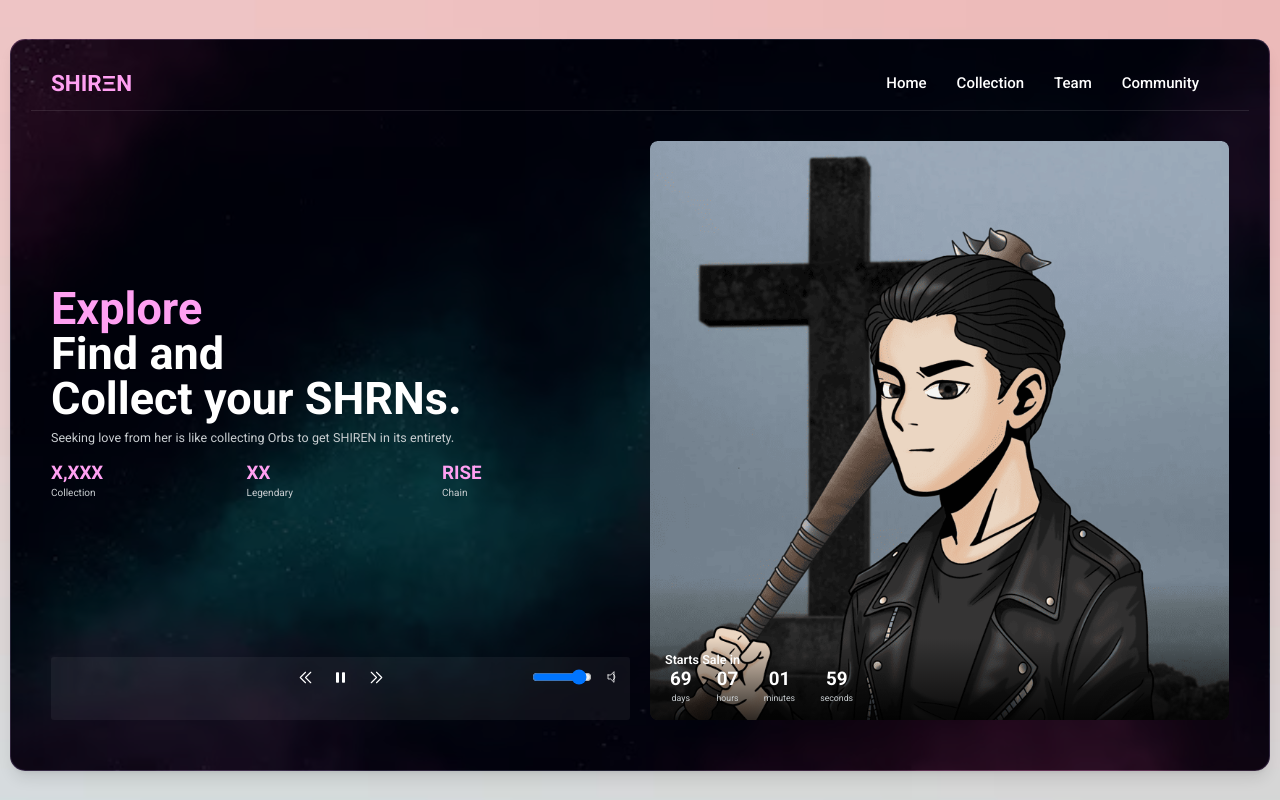
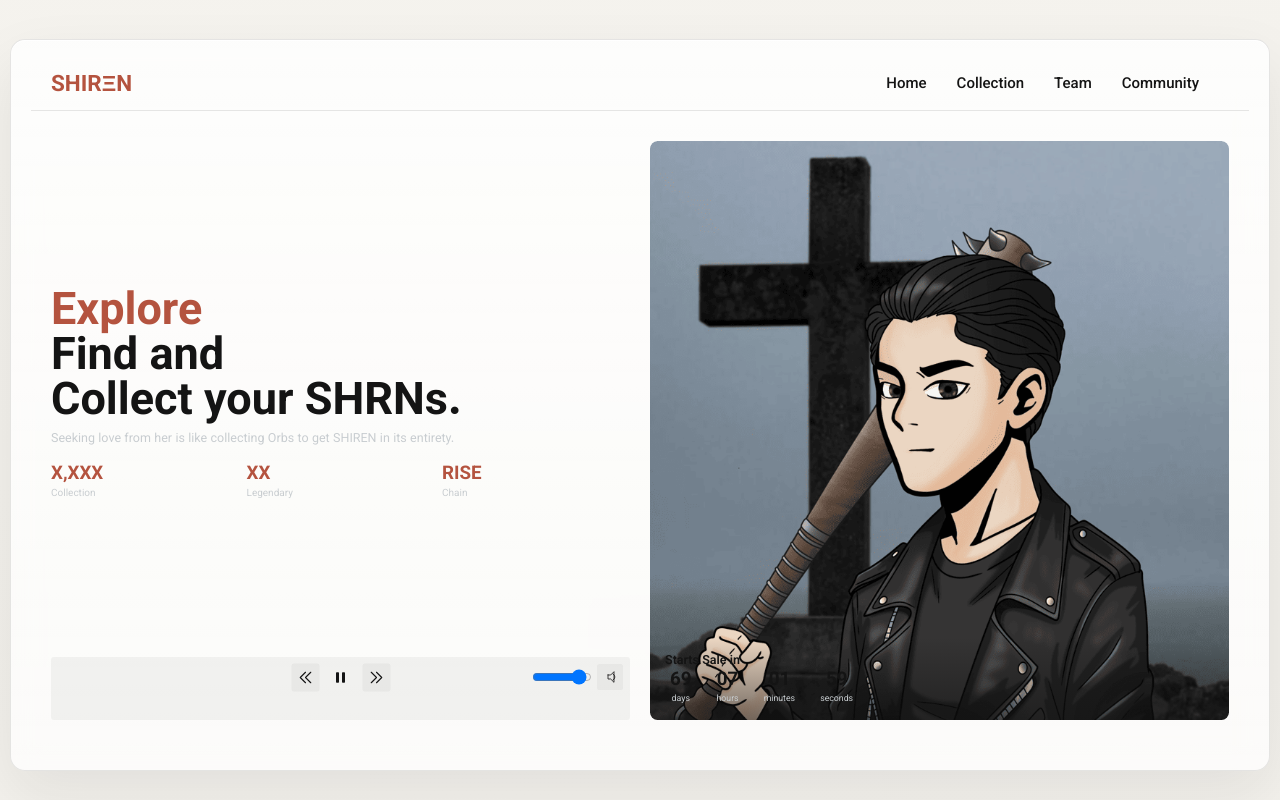
Before and after one commit to flxthesixth/shirennft, a Next.js app: page / in a window 1280 px wide. Shown: the top 800 px of the page. Built offline with nearby package versions, Linux system fonts and the light colour scheme.

Commit message:
design: refresh SHIREN with clean luxury white theme

```diff
--- a/src/app/containers/Loading.tsx
+++ b/src/app/containers/Loading.tsx
@@ -119,7 +119,7 @@ function Loading({ onFinished }: Props) {
       {showLoading && (
         <>
           <motion.div
-            className="fixed left-0 top-0 z-50 h-full w-full cursor-none overflow-hidden bg-white text-black"
+            className="shiren-loader fixed left-0 top-0 z-50 h-full w-full cursor-none overflow-hidden bg-white text-black"
             initial={{ opacity: 0 }}
             animate={{ opacity: 1 }}
             exit={{ opacity: 0 }}
--- a/src/app/containers/Section1.tsx
+++ b/src/app/containers/Section1.tsx
@@ -505,13 +505,13 @@ function Section1({ onSelect, discordUrl, skipIntroDelay = false, isInitialLoad
   }, [])
 
   return (
-    <div className="relative w-full md:min-h-screen z-10 overflow-visible bg-[url('/bg3.jpg')] bg-cover bg-center">
+    <div className="shiren-shell relative w-full md:min-h-screen z-10 overflow-visible bg-[url('/bg3.jpg')] bg-cover bg-center">
       {/* <Frame /> removed as requested */}
       {/* Loading is handled at the page level to control initial handoff; do not render Loading here */}
 
       <div className="container mx-auto px-4 py-6 flex items-center justify-center md:min-h-screen">
-        <div ref={containerRef} className="relative bg-[url('/bg1.avif')] bg-cover bg-center backdrop-blur-md rounded-3xl border border-white/10 shadow-lg mt-4 overflow-visible p-6 md:p-8">
-          <div className="absolute inset-0 bg-black/50 rounded-3xl pointer-events-none" />
+        <div ref={containerRef} className="shiren-panel relative bg-[url('/bg1.avif')] bg-cover bg-center backdrop-blur-md rounded-3xl border border-white/10 shadow-lg mt-4 overflow-visible p-6 md:p-8">
+          <div className="shiren-panel-veil absolute inset-0 rounded-3xl pointer-events-none" />
 
           {/* Navigation Bar */}
           <nav className="border-b border-white/10 relative z-10">
@@ -760,7 +760,7 @@ function Section1({ onSelect, discordUrl, skipIntroDelay = false, isInitialLoad
       {/* <div className="mt-6"><ScrollBasedVelocityDemo /></div> */}
       <br/> <br/>
       <div className="container mx-auto px-4 py-6 items-center justify-center">
-        <div className="relative bg-[url('/bg1.avif')] bg-cover bg-center backdrop-blur-md rounded-3xl border border-white/10 shadow-lg mt-4 overflow-visible p-4 md:p-8">
+        <div className="shiren-panel relative bg-[url('/bg1.avif')] bg-cover bg-center backdrop-blur-md rounded-3xl border border-white/10 shadow-lg mt-4 overflow-visible p-4 md:p-8">
           <div className="absolute inset-0 bg-black/50 rounded-3xl pointer-events-none" />
           <div className="md:flex-1 md:flex md:flex-col md:justify-center md:items-center text-center relative z-10">
             <h5 className="text-xl sm:text-2xl md:text-4xl font-semibold mb-1 max-w-4xl">
--- a/src/app/containers/Section2.tsx
+++ b/src/app/containers/Section2.tsx
@@ -11,7 +11,7 @@ export default function Section2({ onBack }: Props) {
 
 
   return (
-    <div className="relative z-20 bg-black overflow-visible md:overflow-hidden md:min-h-screen">
+    <div className="shiren-clean relative z-20 bg-black overflow-visible md:overflow-hidden md:min-h-screen">
       <div className="banner relative">
         {/* overlay is transparent on white background */}
         <div className="absolute inset-0 bg-transparent pointer-events-none z-20" />
--- a/src/app/containers/Section3.tsx
+++ b/src/app/containers/Section3.tsx
@@ -29,7 +29,7 @@ export default function Section3({ onBack }: Props) {
   ]
 
   return (
-    <div className="flex flex-col items-center justify-center z-20 bg-black md:min-h-screen">
+    <div className="shiren-clean flex flex-col items-center justify-center z-20 bg-black md:min-h-screen">
       <div className="w-full max-w-6xl px-4 md:px-6 py-10 md:py-16">
         <div className="mb-6 md:mb-8 text-center">
           <h2 className="text-2xl md:text-4xl font-bold text-white">MEET THE TEAM</h2>
--- a/src/app/containers/Section4.tsx
+++ b/src/app/containers/Section4.tsx
@@ -14,7 +14,7 @@ export default function Section4() {
   ]
 
   return (
-    <main className="min-h-screen bg-black text-white flex items-center justify-center py-16">
+    <main className="shiren-clean min-h-screen bg-black text-white flex items-center justify-center py-16">
         <motion.div className="w-full max-w-7xl px-6" initial={{ opacity: 0, y: 10 }} animate={{ opacity: 1, y: 0 }} transition={{ duration: 0.45 }}>
           <div className="relative mb-10 md:mb-12">
             <h1 className="text-4xl md:text-5xl font-bold text-center">Ticket Pass</h1>
--- a/src/app/layout.tsx
+++ b/src/app/layout.tsx
@@ -35,7 +35,7 @@ export default function RootLayout({
         <link rel="icon" type="image/png" sizes="16x16" href="/icon-256.png" />
         <link rel="shortcut icon" href="/icon-256.png" />
         <link rel="apple-touch-icon" href="/icon-256.png" />
-        <meta name="theme-color" content="#000000" />
+        <meta name="theme-color" content="#f6f4ef" />
       </head>
       <body className={vazirmatn.className}>
         <AudioProvider>{children}</AudioProvider>
--- a/src/app/page.tsx
+++ b/src/app/page.tsx
@@ -70,7 +70,7 @@ export default function Home() {
     <main>
       {/* Immediate lightweight overlay to prevent Section1 flash before the Loading component mounts */}
       {isInitialPageLoad && (
-        <div className="fixed inset-0 z-50 bg-white" aria-hidden />
+        <div className="fixed inset-0 z-50 shiren-loadflash" aria-hidden />
       )}
       {/* keep loading visible until Loading calls onFinished */}
       {isInitialPageLoad && (
--- a/src/styles/globals.css
+++ b/src/styles/globals.css
@@ -9,7 +9,195 @@ html {
 
 body {
   overflow-x: hidden;
+  color: #141414;
+}
+
+/* ============================================================
+   SHIREN — Clean Luxury White theme
+   Ivory gallery surfaces, warm black type, soft platinum
+   hairlines, rose accent. Scoped via theme classes; no
+   changes to markup structure or behavior.
+   ============================================================ */
+
+/* Page shell: ivory wash over the photographic bg */
+.shiren-shell {
+  background-color: #f6f4ef;
+  background-blend-mode: luminosity;
+}
+.shiren-shell::before {
+  content: '';
+  position: absolute;
+  inset: 0;
+  pointer-events: none;
+  background: linear-gradient(180deg, rgba(246,244,239,0.96) 0%, rgba(246,244,239,0.88) 40%, rgba(246,244,239,0.97) 100%);
+  z-index: 0;
+}
+.shiren-shell > * {
+  position: relative;
+  z-index: 1;
+}
+
+/* Glass panels: frosted white cards with hairline borders */
+.shiren-panel {
+  background: rgba(255,255,255,0.72);
+  border: 1px solid rgba(20,20,20,0.08);
+  box-shadow: 0 24px 60px rgba(20,20,20,0.08), 0 1px 0 rgba(255,255,255,0.9) inset;
+  backdrop-filter: blur(14px) saturate(1.1);
+  -webkit-backdrop-filter: blur(14px) saturate(1.1);
+}
+.shiren-panel-veil {
+  background: linear-gradient(180deg, rgba(255,255,255,0.35), rgba(255,255,255,0));
+}
+
+/* Text + accents inside themed areas */
+.shiren-shell,
+.shiren-clean {
+  color: #141414;
+}
+.shiren-shell .text-white,
+.shiren-clean .text-white,
+.shiren-shell .welcome.text-white {
+  color: #141414;
+}
+.shiren-shell .text-\[\#ffa0f2\],
+.shiren-clean .text-\[\#ffa0f2\] {
+  color: #b4533f;
+}
+.shiren-shell .text-\[hsl\(203,8%,80%\)\],
+.shiren-clean .text-\[hsl\(203,8%,80%\)\] {
+  color: rgba(20,20,20,0.62);
+}
+.shiren-shell .hover\:text-\[hsl\(203,71%,60%\)\]:hover,
+.shiren-clean .hover\:text-\[hsl\(203,71%,60%\)\]:hover {
+  color: #b4533f;
+}
+.shiren-shell .border-white\/10,
+.shiren-shell .border-white\/6 {
+  border-color: rgba(20,20,20,0.1);
+}
+
+/* Collection/Team pages: solid ivory, no black wash */
+.shiren-clean {
+  background: #f6f4ef;
+}
+
+/* Countdown veil over featured NFT: keep legible on light card */
+.shiren-shell .bg-gradient-to-t.from-black\/80 {
+  background: linear-gradient(180deg, rgba(20,20,20,0) 0%, rgba(20,20,20,0.55) 100%);
+}
+
+/* Wallet sidebar scrims and modal surfaces */
+.shiren-shell .bg-black\/40,
+.shiren-shell .bg-black\/60,
+.shiren-shell .bg-black\/10 {
+  background-color: rgba(20,20,20,0.55);
+}
+.shiren-shell .bg-\[\#0b0b0d\] {
+  background: #ffffff;
+  color: #141414;
+}
+.shiren-shell .bg-white\/6,
+.shiren-shell .bg-white\/5,
+.shiren-shell .bg-white\/3 {
+  background-color: rgba(20,20,20,0.045);
+}
+.shiren-shell .disabled\:opacity-40:disabled {
+  opacity: 0.4;
+}
+
+/* Faucet button: warm rose instead of neon purple */
+.faucet-glow {
+  --glow-color: rgb(180, 83, 63);
+  --glow-spread-color: rgba(180, 83, 63, 0.28);
+  --enhanced-glow-color: rgb(214, 128, 108);
+  --btn-color: rgb(180, 83, 63);
   color: #fff;
+  text-shadow: none;
+}
+
+/* Section2/3 cards: light overlays so art stays vivid on ivory */
+.shiren-clean .flex-card::after {
+  background: rgba(20,20,20,0.28);
+}
+.shiren-clean .flex-card:hover::after {
+  background: rgba(20,20,20,0.08);
+}
+.shiren-clean .overlay {
+  background: rgba(20,20,20,0.32);
+}
+.shiren-clean .flex-card:hover .overlay {
+  background: rgba(20,20,20,0.1);
+}
+.shiren-clean .flex-cards:not(:hover) .flex-card {
+  box-shadow: 0 18px 44px rgba(20,20,20,0.1);
+}
+
+/* COMING SOON headline: warm black with soft gold, no glow halo */
+.glow-text {
+  color: #141414;
+  letter-spacing: 0.1em;
+  animation: none;
+  text-shadow: none;
+  -webkit-text-stroke: 0;
+}
+.glow-text::after {
+  display: none;
+}
+.banner .content h1 {
+  color: #141414;
+}
+.banner .content h1::after {
+  -webkit-text-stroke: 1px rgba(20,20,20,0.35);
+}
+.banner .slider .item img {
+  box-shadow: 0 30px 80px rgba(20,20,20,0.16), 0 10px 30px rgba(20,20,20,0.08) inset;
+}
+.banner .slider .item:hover img {
+  filter: brightness(1.03) saturate(1.04);
+  box-shadow: 0 34px 90px rgba(20,20,20,0.2), 0 12px 36px rgba(20,20,20,0.1) inset;
+}
+.banner .slider .item::after {
+  background: radial-gradient(circle at 50% 40%, rgba(180,83,63,0.05), rgba(180,83,63,0.02) 35%, transparent 40%);
+}
+.banner .slider .item:hover::after {
+  opacity: 0.5;
+}
+
+/* Ticket Pass card glow: champagne hairline instead of gold bloom */
+.rgb::after {
+  background: linear-gradient(135deg, rgba(180,83,63,0.4), rgba(20,20,20,0.12) 40%, rgba(180,83,63,0.4));
+  opacity: 0.35;
+}
+.card:hover::after {
+  opacity: 0.8;
+}
+.card:hover {
+  box-shadow: 0 30px 80px rgba(20,20,20,0.16);
+}
+.card .card-overlay {
+  background: linear-gradient(180deg, rgba(20,20,20,0) 0%, rgba(20,20,20,0.42) 60%, rgba(20,20,20,0.62) 100%);
+}
+
+/* Back button ring: rose hairline, monochrome rest */
+.ticket-pass-header .back-btn .outline {
+  background: #ffffff;
+  box-shadow: inset 0 0.2rem 0.4rem rgba(20,20,20,0.05), 0 8px 20px rgba(20,20,20,0.1);
+}
+.ticket-pass-header .back-btn .outline::before {
+  background: conic-gradient(from 180deg, #b4533f, #e0b9a8, #b4533f, #e0b9a8, #b4533f) 0% 50% / 200% 100%;
+}
+
+/* Loader: keep bright gallery flash, soften ring to warm black */
+.shiren-loader .h-20 {
+  border-color: rgba(20,20,20,0.7);
+}
+.shiren-loadflash {
+  background: #f6f4ef;
+}
+
+/* Theme color for mobile browser chrome */
+.shiren-theme {
+  background: #f6f4ef;
 }
 
 .section1Background {
```
